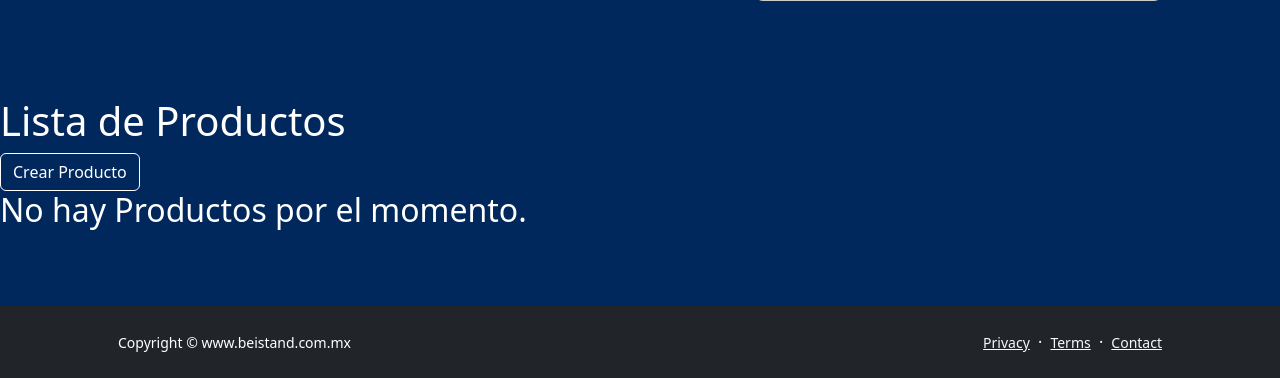
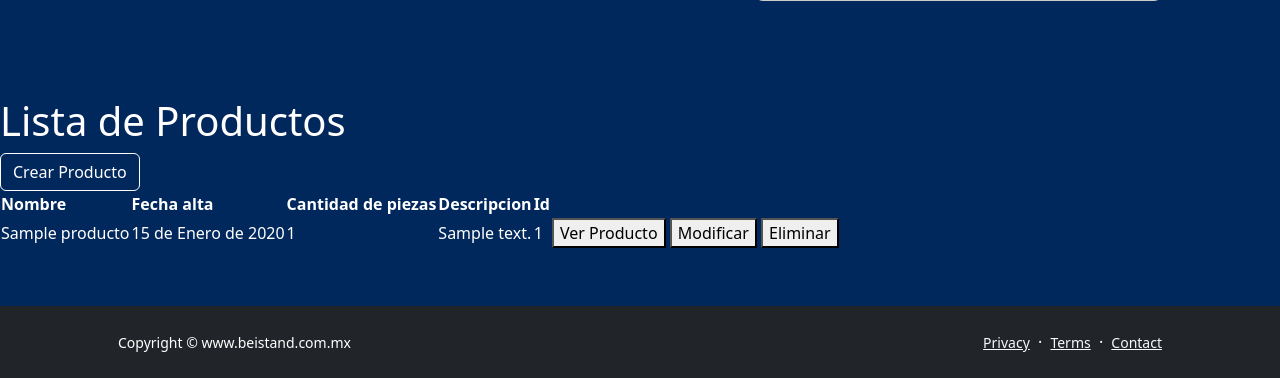
Before and after one commit to RchardDayz/beistand, a Django app: page /productos/ in a window 1280 px wide. Shown: the part 422-800 px from the top of the page. Run offline with Django 4.2, Linux system fonts and the light colour scheme; tables that the repository leaves empty hold one stand-in row (values such as "Sample post"); grey boxes labelled with a size stand in for pictures from a placeholder-image service; some libraries are stand-ins or nearby versions.

Commit message:
arreglos en el html lista de productos

```diff
--- a/inicio/templates/inicio/eliminar_producto.html
+++ b/inicio/templates/inicio/eliminar_producto.html
@@ -1,7 +1,7 @@
 {% extends 'base.html' %}
 
 {% block title %}
-<title>Beistand: Eliminar Producto</title>
+        Beistand: Eliminar Producto
 {% endblock title %}
 
 {% block header %}
--- a/inicio/templates/inicio/lista_productos.html
+++ b/inicio/templates/inicio/lista_productos.html
@@ -7,7 +7,7 @@
 {% block contenido %}
   <h1 style="color: white">Lista de Productos</h1>
   <button class= "btn btn-primary" style="color: white; border-color: white; background-color: #00285c" onclick="location.href='{% url 'inicio:crear_producto' %}'">Crear Producto</button>
-  {% if productos %}
+  {% if producto_list %}
     <table style="color: white">
         <thead>
             <tr>
@@ -19,15 +19,16 @@
             </tr>
         </thead>
             <tbody>
-                {% for producto in productos %}
+                {% for producto in producto_list %}
                 <tr>
                     <td>{{ producto.nombre }}</td>
                     <td>{{ producto.fecha_alta }}</td>
                     <td>{{ producto.cant_pzas }}</td>
                     <td>{{ producto.descripcion }}</td>
                     <td>{{ producto.id }}</td>
+                    <td>
                     <button>
-                        <a style="color: white" class="navbar-brand" href={% url 'mostrar_producto' producto.id %}>{{producto}}</a>
+                        <a class="navbar-brand" href={% url 'inicio:mostrar_producto' producto.id %}>Ver Producto</a>
                     </button>
                     <button>
                         <a class="navbar-brand" href={% url 'inicio:modificar_producto' producto.id %}>Modificar</a>
@@ -35,6 +36,7 @@
                     <button>
                         <a class="navbar-brand" href={% url 'inicio:eliminar_producto' producto.id %}>Eliminar</a>
                     </button>
+                    </td>
                 </tr>
                 {% endfor %}
             </tbody>
--- a/inicio/templates/inicio/modificar_producto.html
+++ b/inicio/templates/inicio/modificar_producto.html
@@ -1,18 +1,18 @@
 {% extends 'base.html' %}
 
 {% block title %}
-<title>Beistand: Modficar Producto</title>
+        Beistand: Modficar Producto
 {% endblock title %}
 
 {% block header %}
-<h1 style="color: white" class="fw-bolder">Producto Modificado</h1>
+<h1 style="color: white" class="fw-bolder">Producto a Modificar</h1>
 {% endblock header %}
 
 {% block contenido %}
 <p style="color: white">{{formulario.error}}</p>
 
 
-<form action={% url 'inicio:modificar_producto' id %}method="POST">
+<form action={% url 'inicio:modificar_producto' producto.id %}method="POST">
     {% csrf_token %}
     <table style="color: white">
         {{form.media}}
--- a/inicio/views.py
+++ b/inicio/views.py
@@ -2,7 +2,7 @@
 from django.template import Template, Context, loader
 from django.http import HttpResponse
 from inicio.models import contacto, Producto
-from inicio.forms import CreacionFormularioProducto, BuscarProducto, ModificarFormularioProducto, MostrarFormularioProducto, BaseFormularioContacto
+from inicio.forms import CreacionFormularioProducto, BaseFormularioContacto
 from django.views.generic import TemplateView
 from datetime import datetime
 from django.urls import reverse_lazy
@@ -43,7 +43,7 @@
 class EliminarProducto(LoginRequiredMixin, DeleteView):
     model = Producto
     template_name = "inicio/eliminar_producto.html"
-    success_url= reverse_lazy('inicio:lista_productos.html')
+    success_url= reverse_lazy('inicio:lista_productos')
 
 #=======================================================================================
 #=======================================================================================
@@ -52,8 +52,8 @@
 class ModificarProducto(LoginRequiredMixin, UpdateView):
     model = Producto
     template_name = "inicio/modificar_producto.html"
-    success_url= reverse_lazy("inicio:lista_producto/")
-    fields= ['nombre', 'fecha_alta', 'cant_pazas', 'descripcion']
+    success_url= reverse_lazy('inicio:lista_productos')
+    fields= ['nombre', 'fecha_alta', 'cant_pzas', 'descripcion']
 
 #=======================================================================================
 #=======================================================================================
--- a/usuarios/forms.py
+++ b/usuarios/forms.py
@@ -4,8 +4,8 @@
 
 class MiFormularioDeCreacion(UserCreationForm):
     email = forms.EmailField()
-    password1 = forms.CharField(label='Contraseña', widget=forms.PasswordInput)
-    password2 = forms.CharField(label='Repetir Contraseña', widget=forms.PasswordInput)
+    password1 = forms.CharField(label='Contrasenia', widget=forms.PasswordInput)
+    password2 = forms.CharField(label='Repetir Contrasenia', widget=forms.PasswordInput)
 
     class Meta:
         model = User
--- a/usuarios/templates/usuarios/cambiar_contrasenia.html
+++ b/usuarios/templates/usuarios/cambiar_contrasenia.html
@@ -1,7 +1,7 @@
 {% extends 'base.html' %}
 
 {% block title %}
-                    <title>Cambio Contrasenia</title>
+                    Beistand: Cambio Contrasenia
 {% endblock title%}
 
 {% block header %}
--- a/usuarios/templates/usuarios/editar_perfil.html
+++ b/usuarios/templates/usuarios/editar_perfil.html
@@ -1,7 +1,7 @@
 {% extends 'base.html' %}
 
 {% block title %}
-                    <title>Editar Perfil</title>
+                    Beistand: Editar Perfil
 {% endblock title %}
 
 {% block header %}
--- a/usuarios/templates/usuarios/login.html
+++ b/usuarios/templates/usuarios/login.html
@@ -1,7 +1,7 @@
 {% extends 'base.html' %}
 
 {% block title %}
-                    <title>Inicio de sesion</title>
+                    Beistand: Inicio de sesion
 {% endblock title %}
 
 {% block header %}
--- a/usuarios/templates/usuarios/logout.html
+++ b/usuarios/templates/usuarios/logout.html
@@ -1,7 +1,7 @@
 {% extends 'base.html' %}
 
 {% block title %}
-                    <title>Logout</title>
+                    Beistand: Logout
 {% endblock title %}
 
 {% block header %}
--- a/usuarios/templates/usuarios/registro.html
+++ b/usuarios/templates/usuarios/registro.html
@@ -1,7 +1,7 @@
 {% extends 'base.html' %}
 
 {% block title %}
-                    <title>Registro</title>
+                    Beistand: Registro
 {% endblock title %}
 
 {% block header %}
--- a/usuarios/views.py
+++ b/usuarios/views.py
@@ -25,11 +25,11 @@
         else:
             return render(request, 'usuarios/login.html', {'formulario': formulario})
 
+    formulario = AuthenticationForm()
+    return render(request, 'usuarios/login.html', {'formulario': formulario})
+
 #===========================================================================================
 #===========================================================================================
-
-    formulario = AuthenticationForm()
-    return render(request, 'usuarios/login.html', {'formulario': formulario})
 
 def registro(request):
 
```
